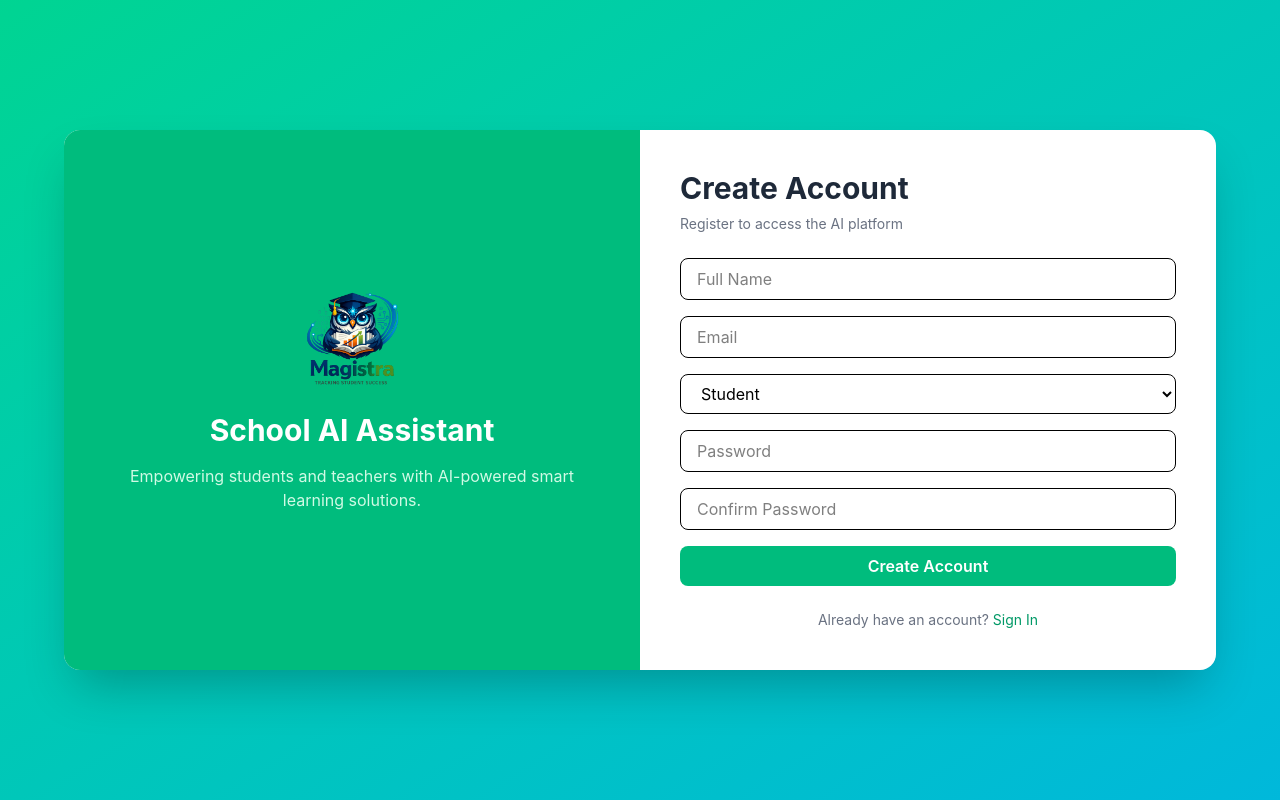
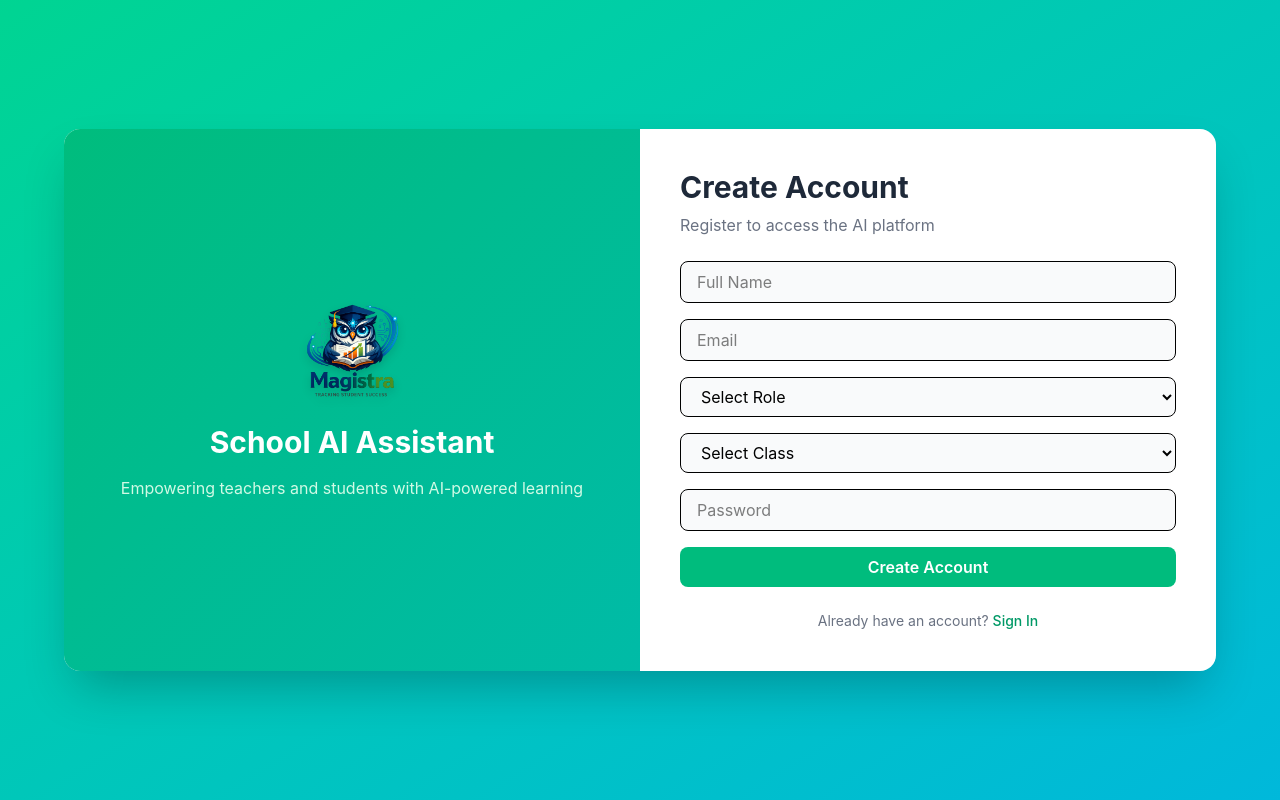
Before and after one commit to Kishore-Student/Magistra, a React (Vite) app in the folder client/: page /signup in a window 1280 px wide. Built offline with nearby package versions, Linux system fonts and the light colour scheme.

Commit message:
feat: enhance SignUp component with form validation and improved user experience

```diff
--- a/client/src/pages/SignUp.jsx
+++ b/client/src/pages/SignUp.jsx
@@ -1,84 +1,133 @@
-import React from "react";
-import Logo from "../assets/Logo.png"
+import Logo from "../assets/Logo.png";
 import { useNavigate } from "react-router-dom";
+import { useState } from "react";
+import axios from "axios";
+import toast from "react-hot-toast";
 
 export default function SignUp() {
+  const nav = useNavigate();
 
-  const nav = useNavigate();
+  const [name, setName] = useState("");
+  const [email, setEmail] = useState("");
+  const [password, setPassword] = useState("");
+  const [role, setRole] = useState("");
+  const [classAssigned, setClassAssigned] = useState("");
+
+  const handleSubmit = async (e) => {
+    e.preventDefault();
+
+    // Basic validation
+    if (!name || !email || !password || !role || !classAssigned) {
+      alert("Please fill all fields");
+      return;
+    }
+
+    try {
+      await axios.post(
+        "http://localhost:5000/api/teachers/register",
+        {
+          name,
+          email,
+          password,
+          role,          // MUST match backend enum
+          classAssigned
+        },
+        { withCredentials: true }
+      );
+      toast.success("Registration successful! Please sign in.");
+      nav("/signin");
+    } catch (error) {
+      console.log("Error during registration", error);
+      alert("Registration failed");
+    }
+  };
 
   return (
     <div className="min-h-screen flex items-center justify-center bg-gradient-to-br from-emerald-400 to-cyan-500 px-4">
-
       <div className="w-full max-w-6xl bg-white rounded-2xl shadow-2xl overflow-hidden lg:grid lg:grid-cols-2">
 
-        {/* LEFT SIDE (Visible only on laptop+) */}
-        <div className="hidden lg:flex flex-col justify-center items-center bg-emerald-500 text-white p-10">
-
+        {/* LEFT SIDE */}
+        <div className="hidden lg:flex flex-col justify-center items-center bg-gradient-to-br from-emerald-500 to-teal-500 text-white p-10">
           <img
             src={Logo}
-            alt="Government AI Logo"
-            className="w-24 mb-6"
+            alt="School AI Logo"
+            className="w-24 mb-6 drop-shadow-lg"
           />
-
           <h2 className="text-3xl font-bold mb-4 text-center">
-             School AI Assistant
+            School AI Assistant
           </h2>
-
           <p className="text-center text-emerald-100">
-            Empowering students and teachers with
-            AI-powered smart learning solutions.
+            Empowering teachers and students with AI-powered learning
           </p>
         </div>
 
-        {/* RIGHT SIDE (Signup Form) */}
+        {/* RIGHT SIDE */}
         <div className="p-8 sm:p-10">
+          <h1 className="text-3xl font-bold text-gray-800 mb-2">
+            Create Account
+          </h1>
+          <p className="text-gray-500 mb-6">
+            Register to access the AI platform
+          </p>
 
-          <div className="text-center lg:text-left mb-6">
-            <h1 className="text-2xl md:text-3xl font-bold text-gray-800">
-              Create Account
-            </h1>
-            <p className="text-gray-500 text-sm mt-2">
-              Register to access the AI platform
-            </p>
-          </div>
-
-          <form className="space-y-4">
-
+          <form className="space-y-4" onSubmit={handleSubmit}>
+            {/* Name */}
             <input
               type="text"
               placeholder="Full Name"
-              className="w-full px-4 py-2 border rounded-lg focus:ring-2 focus:ring-emerald-400 focus:outline-none"
+              value={name}
+              onChange={(e) => setName(e.target.value)}
+              className="w-full px-4 py-2 border rounded-lg bg-gray-50 focus:ring-2 focus:ring-emerald-400 outline-none"
             />
 
+            {/* Email */}
             <input
               type="email"
               placeholder="Email"
-              className="w-full px-4 py-2 border rounded-lg focus:ring-2 focus:ring-emerald-400 focus:outline-none"
+              value={email}
+              onChange={(e) => setEmail(e.target.value)}
+              className="w-full px-4 py-2 border rounded-lg bg-gray-50 focus:ring-2 focus:ring-emerald-400 outline-none"
             />
 
+            {/* Role */}
             <select
-              className="w-full px-4 py-2 border rounded-lg focus:ring-2 focus:ring-emerald-400 focus:outline-none"
+              value={role}
+              onChange={(e) => setRole(e.target.value)}
+              className="w-full px-4 py-2 border rounded-lg bg-gray-50 focus:ring-2 focus:ring-emerald-400 outline-none"
             >
-              <option>Student</option>
-              <option>Teacher</option>
-              <option>Administrator</option>
+              <option value="">Select Role</option>
+              <option value="Teacher">Teacher</option>
+              <option value="Administrator">Administrator</option>
             </select>
 
+            {/* Class */}
+            <select
+              value={classAssigned}
+              onChange={(e) => setClassAssigned(e.target.value)}
+              className="w-full px-4 py-2 border rounded-lg bg-gray-50 focus:ring-2 focus:ring-emerald-400 outline-none"
+            >
+              <option value="">Select Class</option>
+              <option value="5">5th Class</option>
+              <option value="6">6th Class</option>
+              <option value="7">7th Class</option>
+              <option value="8">8th Class</option>
+              <option value="9">9th Class</option>
+              <option value="10">10th Class</option>
+            </select>
+
+            {/* Password */}
             <input
               type="password"
               placeholder="Password"
-              className="w-full px-4 py-2 border rounded-lg focus:ring-2 focus:ring-emerald-400 focus:outline-none"
+              value={password}
+              onChange={(e) => setPassword(e.target.value)}
+              className="w-full px-4 py-2 border rounded-lg bg-gray-50 focus:ring-2 focus:ring-emerald-400 outline-none"
             />
 
-            <input
-              type="password"
-              placeholder="Confirm Password"
-              className="w-full px-4 py-2 border rounded-lg focus:ring-2 focus:ring-emerald-400 focus:outline-none"
-            />
-
+            {/* Submit */}
             <button
               type="submit"
-              className="w-full bg-emerald-500 hover:bg-emerald-600 text-white py-2 rounded-lg font-semibold transition"
+              className="w-full bg-emerald-500 text-white py-2 rounded-lg font-semibold hover:bg-emerald-600 transition"
             >
               Create Account
             </button>
@@ -86,7 +135,10 @@ export default function SignUp() {
 
           <p className="text-center text-gray-500 text-sm mt-6">
             Already have an account?{" "}
-            <button onClick={() => nav("/signin")} className="text-emerald-600 hover:underline cursor-pointer">
+            <button
+              onClick={() => nav("/signin")}
+              className="text-emerald-600 font-medium hover:underline"
+            >
               Sign In
             </button>
           </p>
```
